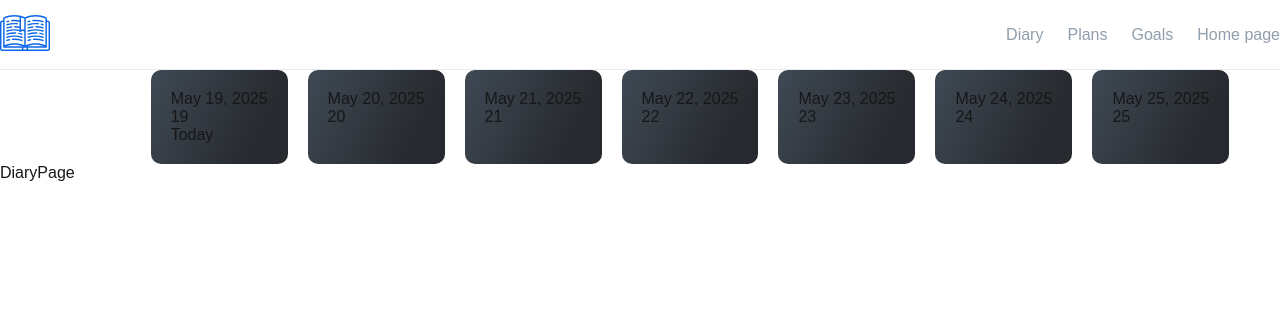
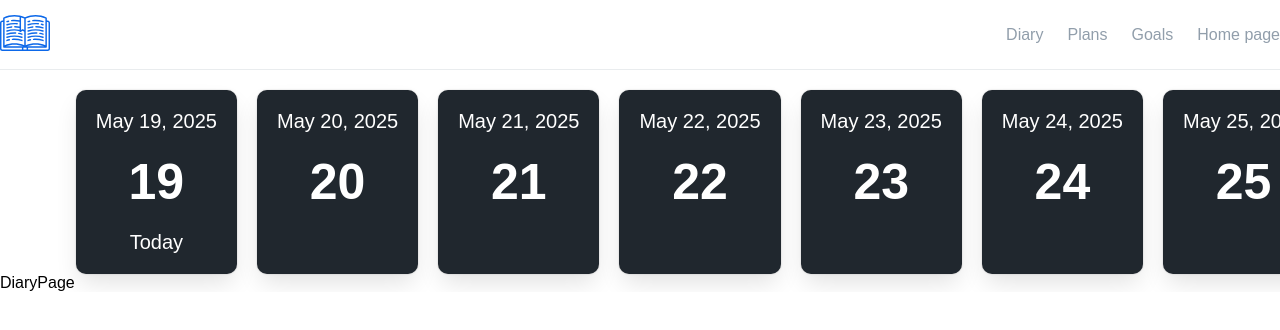
Before and after one commit to Sergo366/LifeLog, a Next.js app in the folder lifeLog-fe/: page /diary in a window 1280 px wide. Shown: the top 330 px of the page. Built offline with nearby package versions, Linux system fonts and the light colour scheme.

Commit message:
Calendar styles

```diff
--- a/lifeLog-fe/src/app/diary/page.tsx
+++ b/lifeLog-fe/src/app/diary/page.tsx
@@ -3,7 +3,7 @@ import { Calendar } from '@/features/Calendar';
 
 const DiaryPage = () => {
   return (
-    <div>
+    <div className="container">
       <Calendar />
       DiaryPage
     </div>
--- a/lifeLog-fe/src/app/globals.css
+++ b/lifeLog-fe/src/app/globals.css
@@ -1,10 +1,10 @@
 :root {
-  --background: #ffffff;
-  --foreground: #171717;
+  --backgroundWhite: #ffffff;
+  --foregroundBlack: #171717;
   --contentWidth-s: 1200px;
   --contentWidth-l: 1400px;
   --contentWidth-xl: 1600px;
-  --activeButton: rgb(12, 104, 233);
+  --primary: rgb(12, 104, 233);
 }
 
 @media (prefers-color-scheme: dark) {
@@ -49,3 +49,8 @@ ul, ol {
   list-style-type: none;
   padding-left: 0;
 }
+
+.container {
+  width: var(--contentWidth-l);
+  margin: 0 auto;
+}
--- a/lifeLog-fe/src/entities/CalendarItem/CalendarItem.tsx
+++ b/lifeLog-fe/src/entities/CalendarItem/CalendarItem.tsx
@@ -1,5 +1,13 @@
 import React from 'react';
+import classes from '@/features/Calendar/styles/styles.module.css';
+import { WeekDates } from '@/features/Calendar/types';
 
-export const CalendarItem = () => {
-  return <div></div>;
+export const CalendarItem = ({ day }: { day: WeekDates }) => {
+  return (
+    <div key={day.id} className={classes.calendarItem}>
+      <p>{day.name}</p>
+      <p className={classes.dayNumber}>{day.numberOfDay}</p>
+      <p>{day.activeDay ? 'Today' : ''}</p>
+    </div>
+  );
 };
--- a/lifeLog-fe/src/features/Calendar/Calendar.tsx
+++ b/lifeLog-fe/src/features/Calendar/Calendar.tsx
@@ -3,18 +3,14 @@ import { CalendarItem } from '@/entities/CalendarItem';
 import { getCurrentWeekDates } from '@/features/Calendar/utils';
 import classes from './styles/styles.module.css';
 
+const weekDates = getCurrentWeekDates();
+
 export const Calendar = () => {
-  const weekDates = getCurrentWeekDates();
   return (
     <div className={classes.calendar}>
       {weekDates.map((day) => (
-        <div key={day.id} className={classes.calendarItem}>
-          <p>{day.name}</p>
-          <p>{day.numberOfDay}</p>
-          <p>{day.activeDay ? 'Today' : ''}</p>
-        </div>
+        <CalendarItem key={day.id} day={day} />
       ))}
-      <CalendarItem />
     </div>
   );
 };
--- a/lifeLog-fe/src/features/Calendar/styles/styles.module.css
+++ b/lifeLog-fe/src/features/Calendar/styles/styles.module.css
@@ -3,10 +3,23 @@
     width: var(--contentWidth-l);
     gap: 20px;
     justify-content: center;
+    margin-top: 20px;
 }
 
 .calendarItem {
-    background: linear-gradient(116.93deg,#3f4954 1%,#26292d 80%);
+    background: rgb(32, 39, 46);
     border-radius: 10px;
+    box-shadow: rgba(0, 0, 0, 0.2) 0 0 2px 0, rgba(0, 0, 0, 0.12) 0 12px 24px -4px;
     padding: 20px;
+    display: flex;
+    flex-direction: column;
+    align-items: center;
+    gap: 20px;
+    color: var(--backgroundWhite);
+    font-size: 20px;
 }
+
+.dayNumber {
+    font-size: 50px;
+    font-weight: 700;
+}
```
